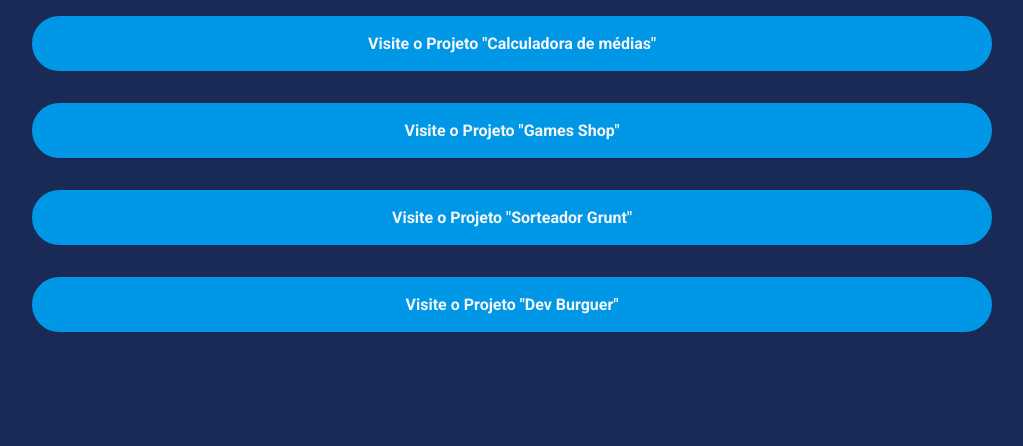
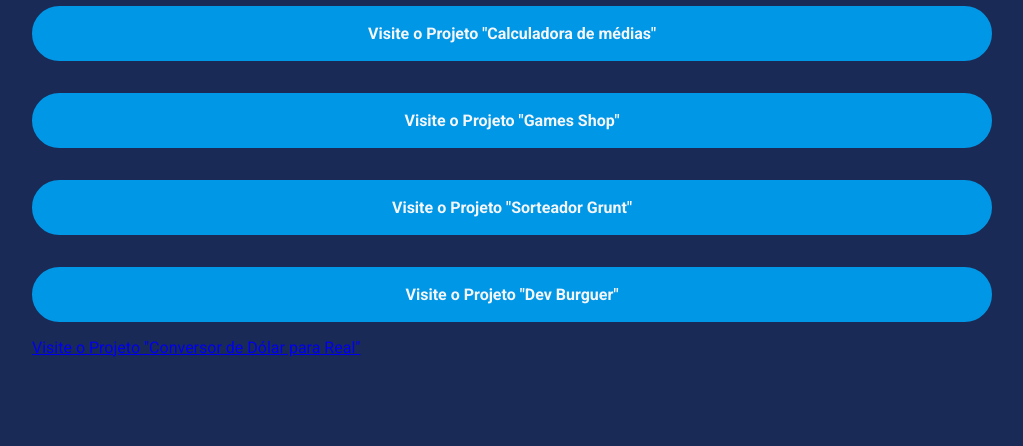
Before and after one commit to diegocavalcanti-dev/portfolio-less, a website: page index.html in a window 1280 px wide. Shown: the part 354-800 px from the top of the page, without its empty margins (128-1151 px from the left). Drawn offline with Linux system fonts and the light colour scheme.

Commit message:
adicionando campo no html

```diff
--- a/index.html
+++ b/index.html
@@ -67,6 +67,11 @@
                         Visite o Projeto "Dev Burguer"
                     </a>
                 </li>
+                <li class="projects-list-item"></li>
+                    <a href="https://exercicio-grunt-five.vercel.app/">
+                        Visite o Projeto "Conversor de Dólar para Real"
+                    </a>
+                </li>
             </ul>
         </nav>
     </div>
```
